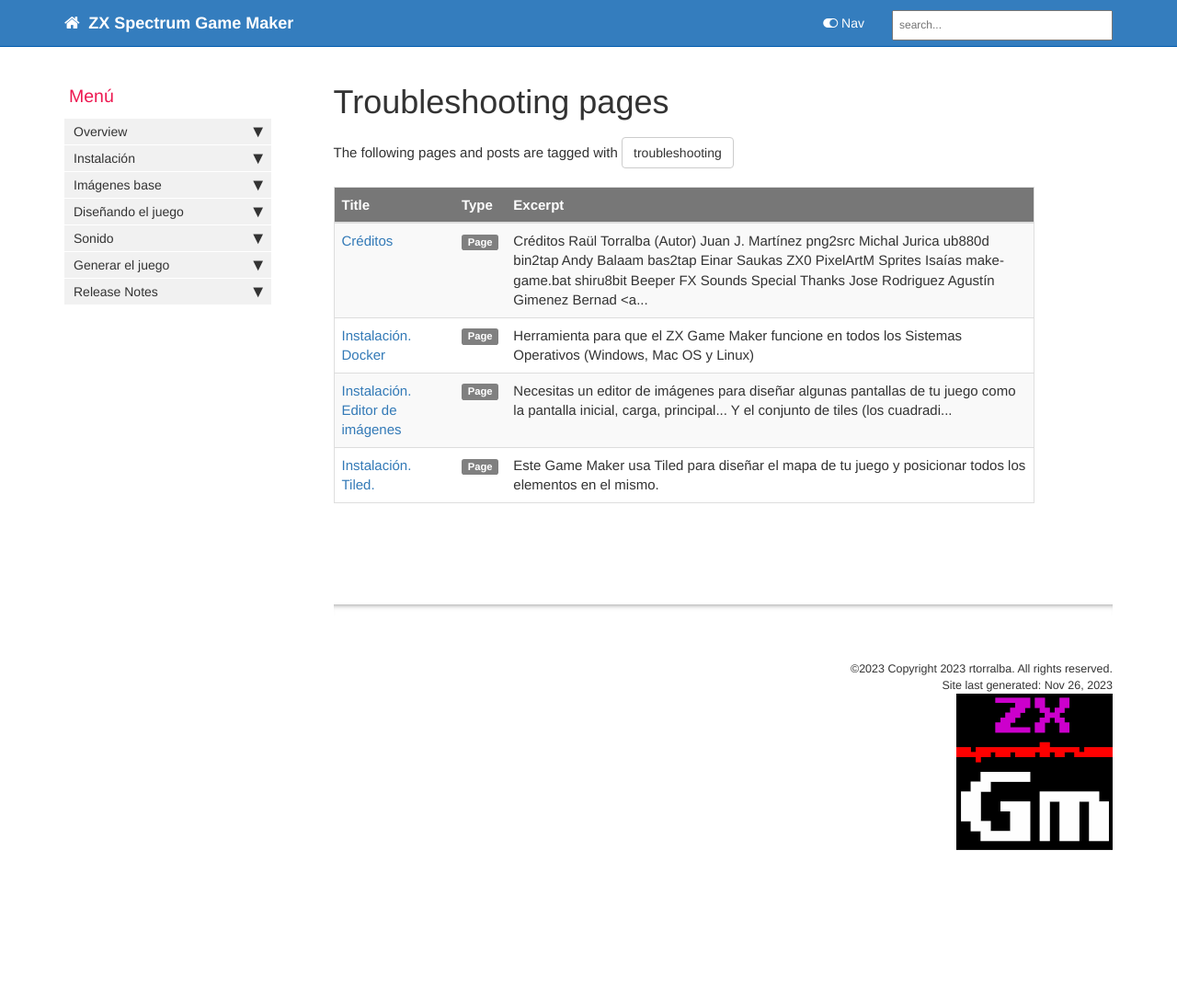
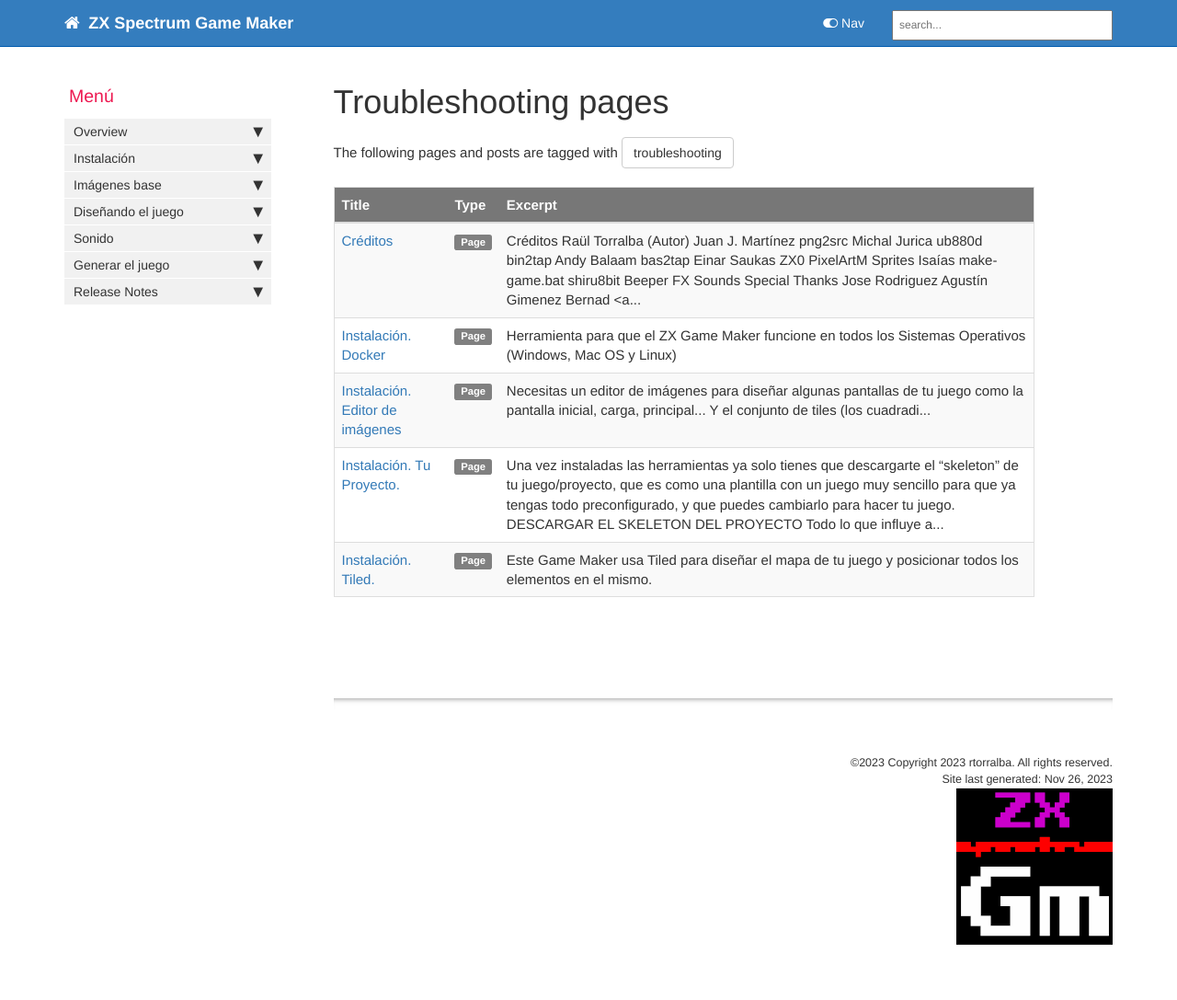
Before and after one commit to rtorralba/zx-game-maker-www, a Jekyll site: the page built from pages/tags/tag_troubleshooting.md, in a window 1280 px wide. Shown: the whole page at 92% size. Built offline with Jekyll 4.4.1, drawn with Linux system fonts in a browser that asks for light colours; comment, search, counter and statistics services are not loaded; before the commit the page ends 984 px from its top, so only the background shows below that.

Commit message:
added project

````diff
--- a/_data/sidebars/mydoc_sidebar.yml
+++ b/_data/sidebars/mydoc_sidebar.yml
@@ -29,6 +29,10 @@ entries:
 
       - title: Docker
         url: /mydoc_install_docker.html
+        output: web, pdf
+
+      - title: Proyecto
+        url: /mydoc_install_skeleton_project.html
         output: web, pdf
   - title: Imágenes base
     output: web, pdf
--- /dev/null
+++ b/pages/mydoc/mydoc_install_skeleton_project.md
@@ -0,0 +1,43 @@
+---
+title: Instalación. Tu Proyecto.
+tags: [getting_started, troubleshooting]
+keywords:
+summary:
+sidebar: mydoc_sidebar
+permalink: mydoc_install_skeleton_project.html
+folder: mydoc
+---
+
+Una vez instaladas las herramientas ya solo tienes que descargarte el "skeleton" de tu juego/proyecto, que es como una plantilla con un juego muy sencillo para que ya tengas todo preconfigurado, y que puedes cambiarlo para hacer tu juego.
+
+[DESCARGAR EL SKELETON DEL PROYECTO](https://github.com/rtorralba/zx-game-maker-skeleton/archive/refs/heads/main.zip)
+
+Todo lo que influye a la hora de generar tu juego se encuentra en la carpeta **assets**, con lo que os recomiendo que vayáis haciendo copia de esa carpeta por el método que prefiáis (Copia manual, control de versiones...).
+
+La manera de trabajar es simplemente modificar los elementos dentro de la carpeta assets, maps.tmx, tileset.png... Y después ejecutar el script de generación del juego correspondiente de tu sistema operativo que se encuentra en la carpeta raiz.
+
+**Windows**
+
+Doble clic en **game-game-win.bat**
+
+**Linux**
+
+```bash
+./game-game-lin.sh
+```
+
+**MacOS**
+
+```bash
+./game-game-mac.sh
+```
+
+Después de ejecutarlo, si todo ha ido bien, **el juego estará en output/game.tap**
+
+Los ficheros de la carpeta output los puedes borrar sin problema porque son todos generados.
+
+Presta atención al resultado de la ejecución para ver si habéis tenido algún error.
+
+![](images/project_tree.png)
+
+{% include links.html %}
````
Also changed, not shown: images/project_tree.png (added).
